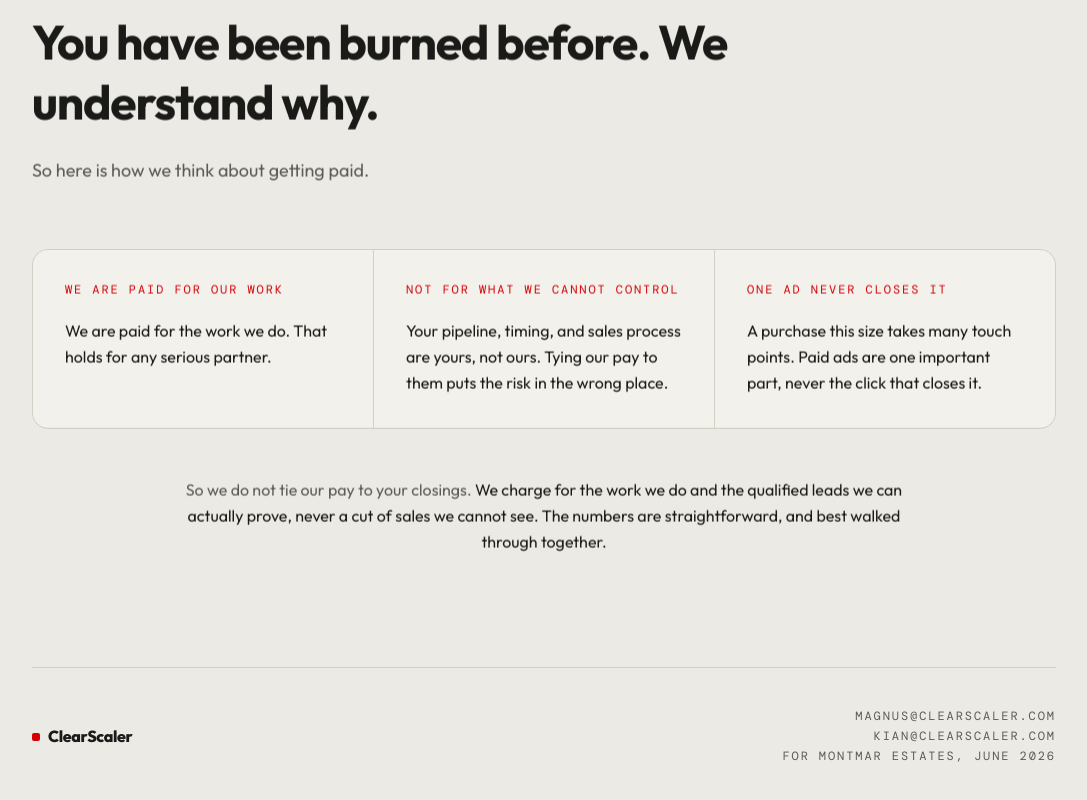
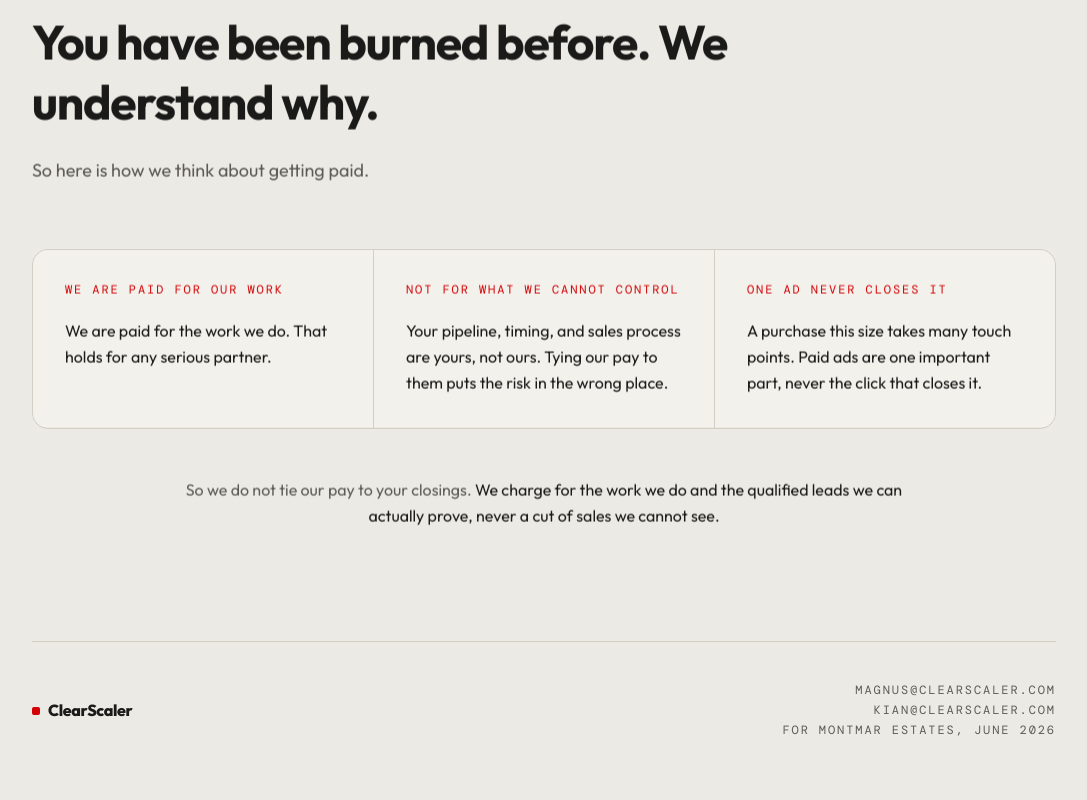
Before and after one commit to magnus-ClearScaler/MontmarEstates, a React (Vite) app: page / in a window 1280 px wide. Shown: the part 3903-4703 px from the top of the page, without its empty margins (96-1183 px from the left). Built offline with nearby package versions, Linux system fonts and the light colour scheme.

Commit message:
Trim trailing sentence from commission close

```diff
--- a/src/components/sections/CommissionProblem.tsx
+++ b/src/components/sections/CommissionProblem.tsx
@@ -43,8 +43,7 @@ export function CommissionProblem() {
         So we do not tie our pay to your closings.{" "}
         <span className="text-base-fg">
           We charge for the work we do and the qualified leads we can actually
-          prove, never a cut of sales we cannot see. The numbers are
-          straightforward, and best walked through together.
+          prove, never a cut of sales we cannot see.
         </span>
       </p>
     </Section>
```
